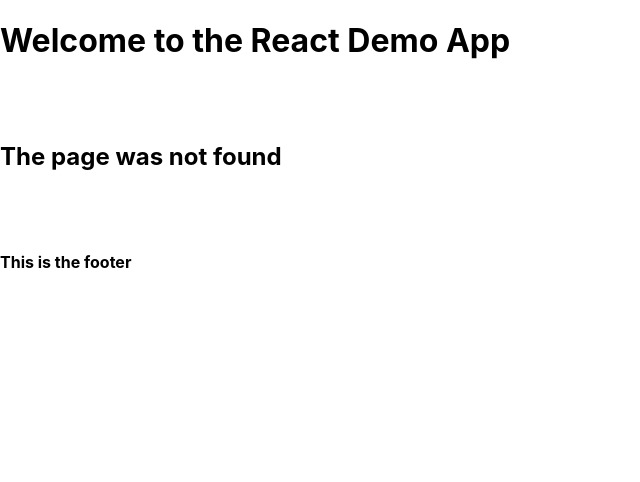
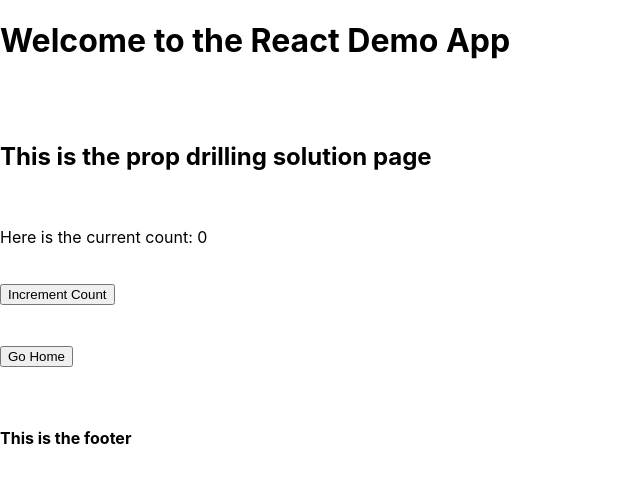
Before and after one commit to JTCollins33/react_demo, a React (Create React App) app: page /propDrillingSolutionPage in a window 1280 px wide. Before the commit this address had no page. Shown: the top 482 px of the page, without its empty margins (0-640 px from the left). Built offline with nearby package versions, Linux system fonts and the light colour scheme; the HTML template or start-up script is replaced by a standard one.

Commit message:
implemented prop drilling solution page with drilling button for useContext solution

```diff
--- a/src/App.js
+++ b/src/App.js
@@ -8,21 +8,29 @@ import UseMemoPage from './useMemoPage/UseMemoPage';
 import UseCallbackPage from './useCallbackPage/UseCallbackPage';
 import UseReducerPage from './useReducerPage/UseReducerPage';
 import UseContextPage from './useContextPage/UseContextPage';
+import PropDrillingSolutionPage from './propDrillingSolutionPage/PropDrillingSolutionPage';
+import { useState } from 'react';
+import { CountContext } from './context/Context';
 
 function App() {
+  const [count, setCount] = useState(0);
+
   return (
     <BrowserRouter>
       <div>
         <Header/>
         <br/><br/>
+        <CountContext.Provider value={{count, setCount}}>
           <Routes>
             <Route path="/" element={<HomePage/>}/>
             <Route path="/useReducerPage" element={<UseReducerPage/>}/>
             <Route path="/useMemoPage" element={<UseMemoPage/>}/>
             <Route path="/useCallbackPage" element={<UseCallbackPage/>}/>
             <Route path="/useContextPage" element={<UseContextPage/>}/>
+            <Route path="/propDrillingSolutionPage" element={<PropDrillingSolutionPage/>}/>
             <Route path="*" element={<NotFoundPage/>}/>
           </Routes>
+        </CountContext.Provider>
         <br/><br/>
         <Footer/>
       </div>
--- /dev/null
+++ b/src/context/Context.js
@@ -0,0 +1,5 @@
+import { createContext } from "react";
+
+export const ThemeContext = createContext({isLightTheme: false});
+
+export const CountContext = createContext(null);
--- a/src/home/Home.js
+++ b/src/home/Home.js
@@ -1,4 +1,3 @@
-import { useEffect } from "react";
 import { useNavigate } from "react-router-dom";
 
 export default function HomePage(){
@@ -19,6 +18,9 @@ export default function HomePage(){
     const navigateUseContextPage = ()=>{
         navigate("/useContextPage")
     }
+    const navigatePropDrillingSolutionPage = ()=>{
+        navigate("/propDrillingSolutionPage")
+    }
 
 
     return(
@@ -29,6 +31,7 @@ export default function HomePage(){
             <button onClick={navigateUseMemoPage}>Go to Memo page</button>
             <button onClick={navigateUseReducerPage}>Go to Reducer page</button>
             <button onClick={navigateUseContextPage}>Go to Context page</button>
+            <button onClick={navigatePropDrillingSolutionPage}>Go to prop drilling solution page</button>
         </div>
     );
 }
--- /dev/null
+++ b/src/propDrillingSolutionPage/DrillingButton.js
@@ -0,0 +1,16 @@
+import { useContext } from "react";
+import { CountContext } from "../context/Context";
+
+export default function DrillingButton(){
+    const {setCount} = useContext(CountContext);
+
+    const incrementCount = () => {
+        setCount((count) => count+1);
+    }
+
+    return(
+        <div>
+            <button onClick={incrementCount}>Increment Count</button>
+        </div>
+    );
+}
--- /dev/null
+++ b/src/propDrillingSolutionPage/PropDrillingSolutionPage.js
@@ -0,0 +1,19 @@
+import { useContext } from "react";
+import { CountContext } from "../context/Context";
+import { useNavigate } from "react-router-dom";
+import DrillingButton from "./DrillingButton";
+
+export default function PropDrillingSolutionPage(){
+    const {count} = useContext(CountContext);
+    const navigate = useNavigate();
+
+    return(
+        <div>
+            <h2>This is the prop drilling solution page</h2><br/>
+            <p>Here is the current count: {count}</p><br/>
+            <DrillingButton/>
+            <br/><br/>
+            <button onClick={()=>navigate("/")}>Go Home</button>
+        </div>
+    );
+}
--- a/src/useContextPage/ThemeContext.js
+++ /dev/null
@@ -1,3 +0,0 @@
-import { createContext } from "react"
-
-export const ThemeContext = createContext({isLightTheme: false});
--- a/src/useContextPage/UseContextPage.js
+++ b/src/useContextPage/UseContextPage.js
@@ -1,11 +1,13 @@
 import { useContext, useEffect } from "react";
-import { ThemeContext } from "./ThemeContext";
+import { ThemeContext } from "../context/Context";
+import { useNavigate } from "react-router-dom";
 
 export default function UseContextPage(){
     const {isLightTheme} = useContext(ThemeContext);
+    const navigate = useNavigate();
 
     useEffect(()=>{
-        console.log(isLightTheme);
+        console.log("Currently light theme: "+isLightTheme);
     });
 
     return(
@@ -16,6 +18,8 @@ export default function UseContextPage(){
                 :
                 <p>The context is currently dark themed</p>
             }
+            <br/><br/>
+            <button onClick={()=> navigate("/")}>Go Home</button>
         </div>
     );
 }
```
Lines whose indentation alone changed are shown as unchanged.
